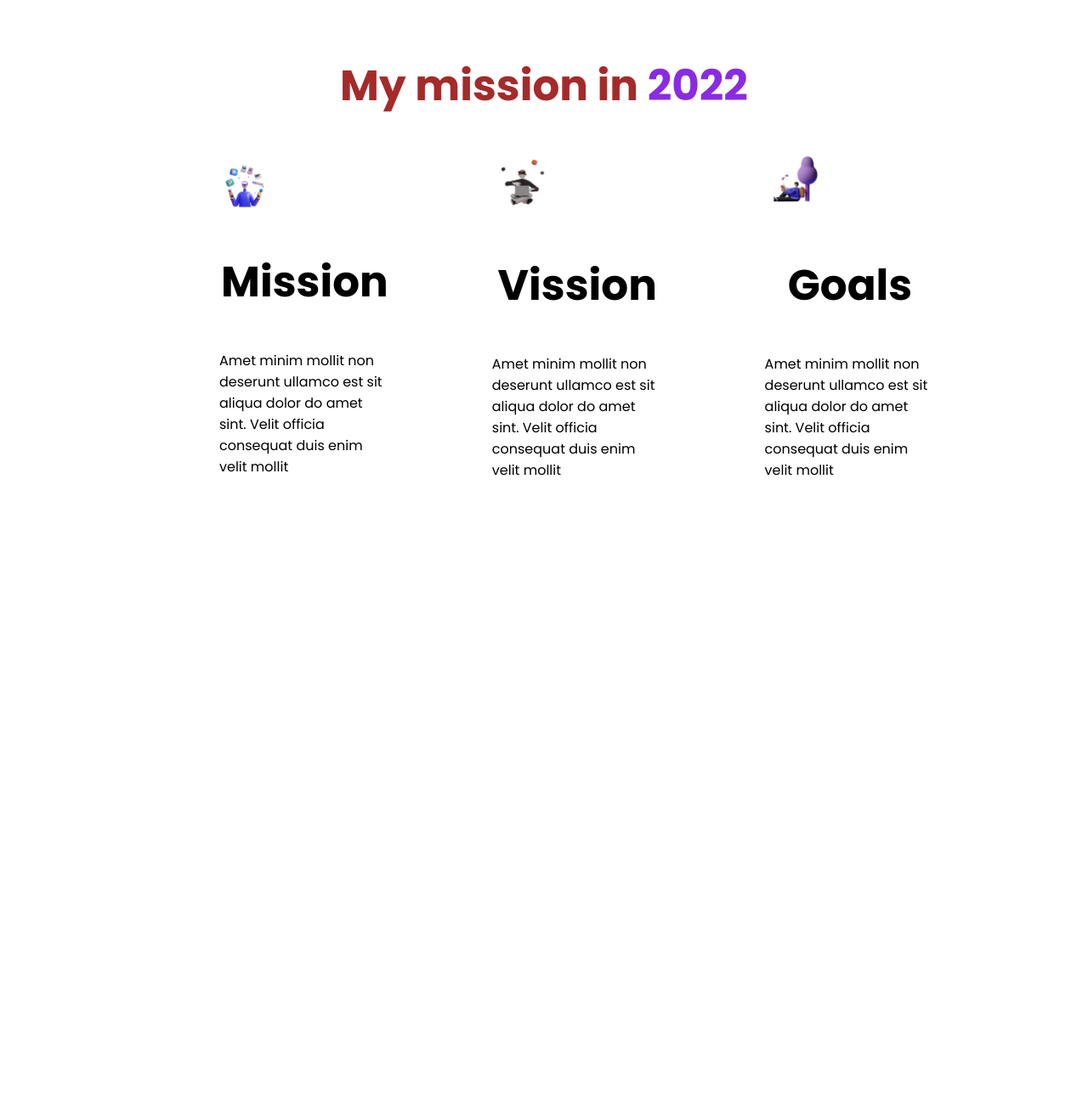
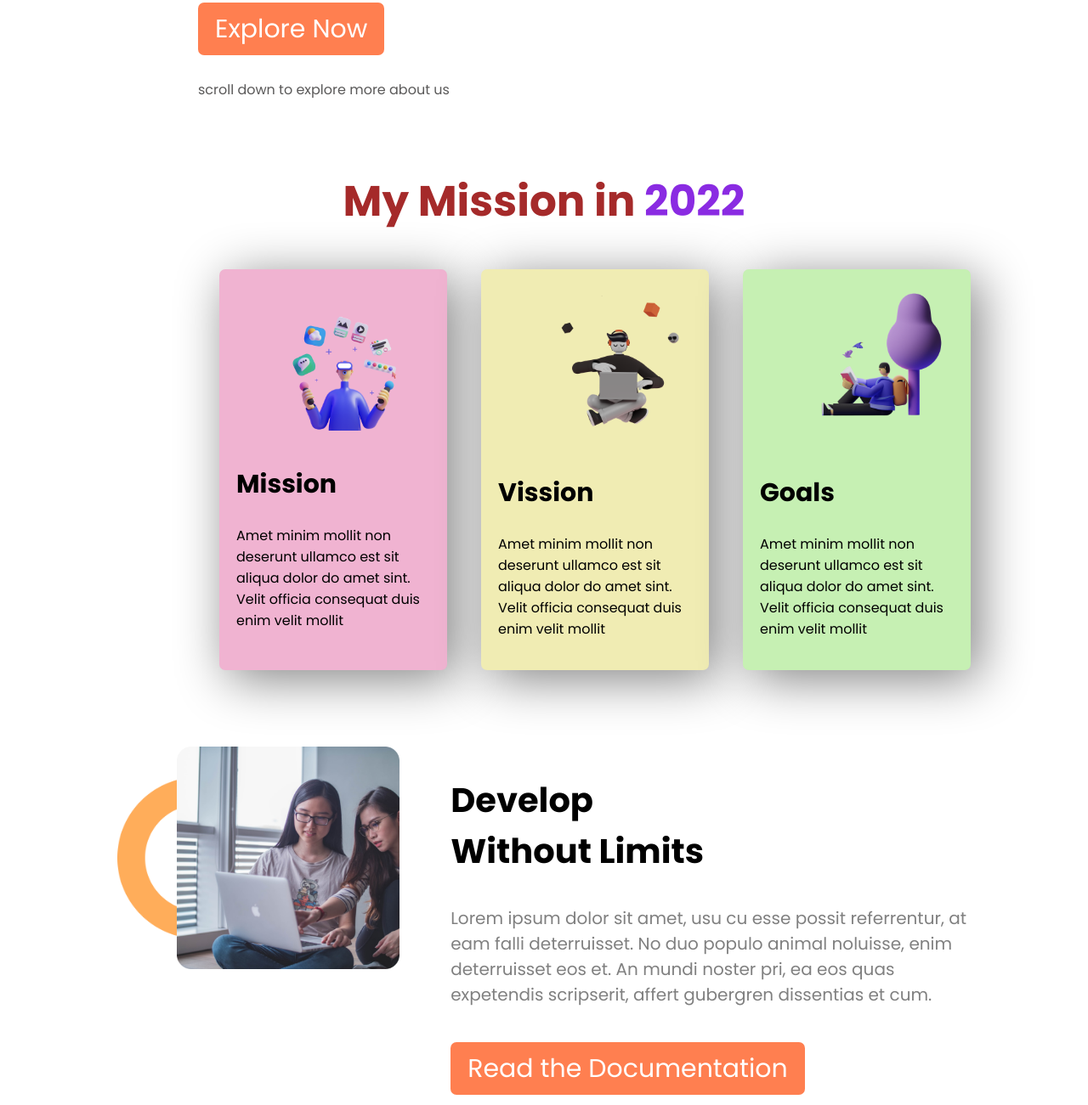
Before and after one commit to Adnan-Eram-Argho/mission-2022, a plain HTML site: page index.html in a window 1280 px wide. Shown: the part 623-1924 px from the top of the page at 85% size. Before the commit the page ends 1225 px from the top, so only its background shows below. Drawn offline with Linux system fonts and the light colour scheme.

Commit message:
limits added

```diff
--- a/index.html
+++ b/index.html
@@ -24,6 +24,7 @@
 
 <body>
     <header>
+        <div class="flex">
             <div class="half-div focused-t ">
                 <div class="border-style">
 
@@ -38,33 +39,34 @@
             </div>
 
             <div class="half-div"><img src="images/person/person-1.png" alt="" id="header-img"></div>
+        </div>
 
     </header>
 
     <section class="my-mission">
-        <h1><span style="color:brown"> My mission in</span><span class="color-t"> 2022</span></h1>
+        <h1><span style="color:brown"> My Mission in</span><span class="color-t"> 2022</span></h1>
         <div class="flex">
-            <div class="quater-div">
+            <div class="quater-div mission-1">
                 <img src="images/illustrators/illustrator-1.png" alt="">
-                <h1>Mission</h1>
+                <h2>Mission</h2>
                 <p>Amet minim mollit non deserunt
                     ullamco est sit aliqua dolor do amet
                     sint. Velit officia consequat duis enim
                     velit mollit</p>
 
             </div>
-            <div class="quater-div">
+            <div class="quater-div mission-2">
                 <img src="images/illustrators/illustrator-2.png" alt="">
-                <h1>Vission</h1>
+                <h2>Vission</h2>
                 <p>Amet minim mollit non deserunt
                     ullamco est sit aliqua dolor do amet
                     sint. Velit officia consequat duis enim
                     velit mollit</p>
 
             </div>
-            <div class="quater-div">
+            <div class="quater-div mission-3">
                 <img src="images/illustrators/illustrator-3.png" alt="">
-                <h1>Goals</h1>
+                <h2>Goals</h2>
                 <p>Amet minim mollit non deserunt
                     ullamco est sit aliqua dolor do amet
                     sint. Velit officia consequat duis enim
@@ -73,6 +75,27 @@
             </div>
         </div>
     </section>
+
+    <section class="dev-limit">
+        <div class="flex">
+            <div class="dev-pic"><img src="images/pictures/coding.png" alt="" class="dev-lim-pc"></div>
+
+            <div class="dev-lim-t">
+                <h1>Develop <br>
+                    Without Limits</h1>
+                <p>Lorem ipsum dolor sit amet, usu cu esse possit referrentur, at eam falli
+                    deterruisset. No duo populo animal noluisse, enim deterruisset eos et. An
+                    mundi noster pri, ea eos quas expetendis scripserit, affert gubergren
+                    dissentias et cum.</p>
+                <a href="" class="coral-btn">Read the Documentation</a>
+            </div>
+        </div>
+
+
+    </section>
+
+
+
 </body>
 
 </html>
--- a/style.css
+++ b/style.css
@@ -48,7 +48,7 @@ header{
     margin-top: 120px;
 }
 #header-img{
-    width:60%;
+    width:90%;
     height:500px;
     padding-top:40px;
     padding-right: 80px;;
@@ -67,11 +67,57 @@ header{
     margin:20px 130px;
 }
 .quater-div{
-    width:20%;
-    padding-left:120px;
+    width:23%;
+    margin-left:40px;
+    box-shadow: 10px 10px 60px gray;
+    padding:20px;
+    border-radius:7px;
 
 }
+.quater-div h2{
+    font-size:30px;
+}
 .quater-div img{
-    width:70px;
+    width:190px;
     margin: 0 auto;
+    padding-left:20%;
+
 }
+.mission-1{
+    background-color:rgb(240, 179, 209);
+    margin-left:120px;
+}
+.mission-2{
+    background-color:rgb(240, 236, 179);
+}
+.mission-3{
+    background-color:rgb(198, 240, 179);
+}
+.dev-limit{
+    margin-top:90px;
+
+}
+.dev-pic{
+    width:30%;
+}
+.dev-lim-pc{
+   width:100%;
+   padding-left:70px;
+   background-image: url(images/shapes/shape-1.png);
+   background-repeat:no-repeat;
+   background-position:left;
+   background-size: 190px;
+}
+.dev-lim-t{
+    width:70%;
+    padding-left:130px;
+}
+.dev-lim-t h1{
+    font-size:40px;
+}
+.dev-lim-t p{
+    margin-bottom: 50px;
+    font-size:20px;
+    color:gray;
+
+}
```
Lines whose indentation alone changed are shown as unchanged.
